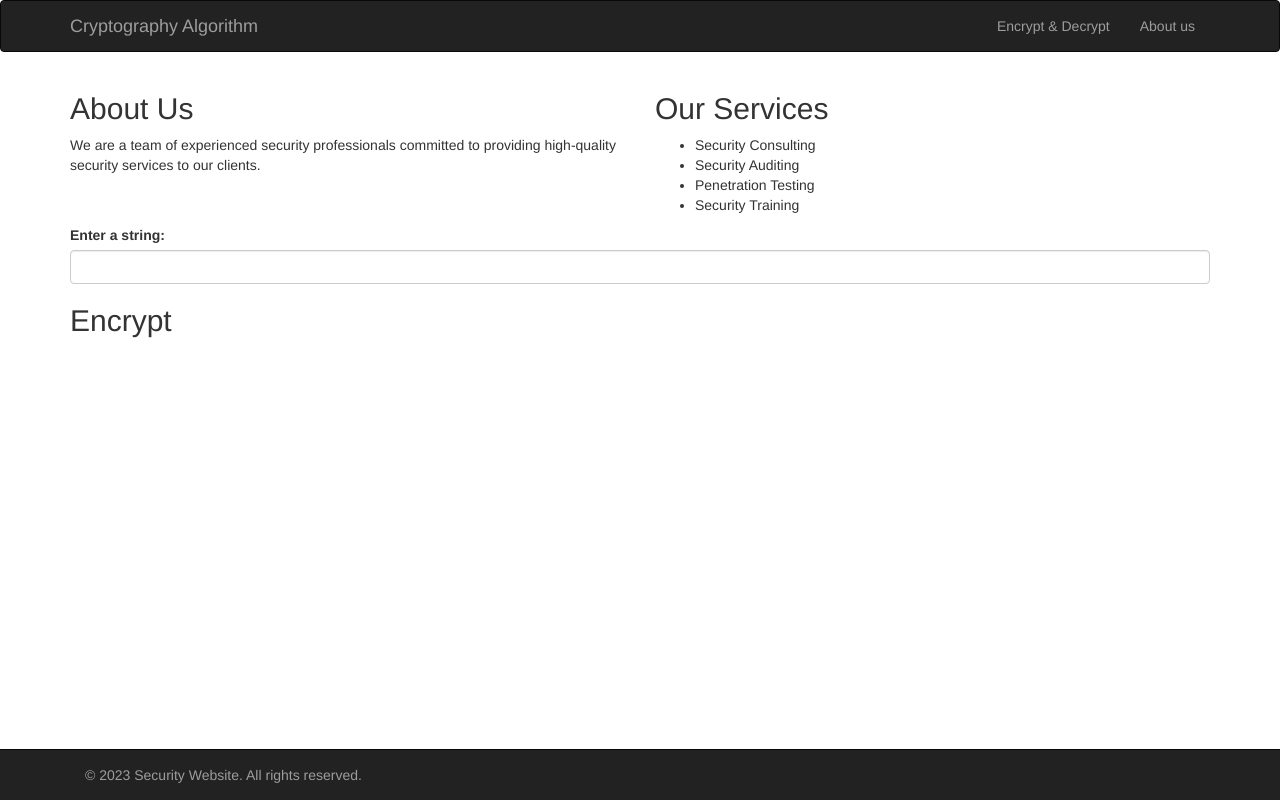
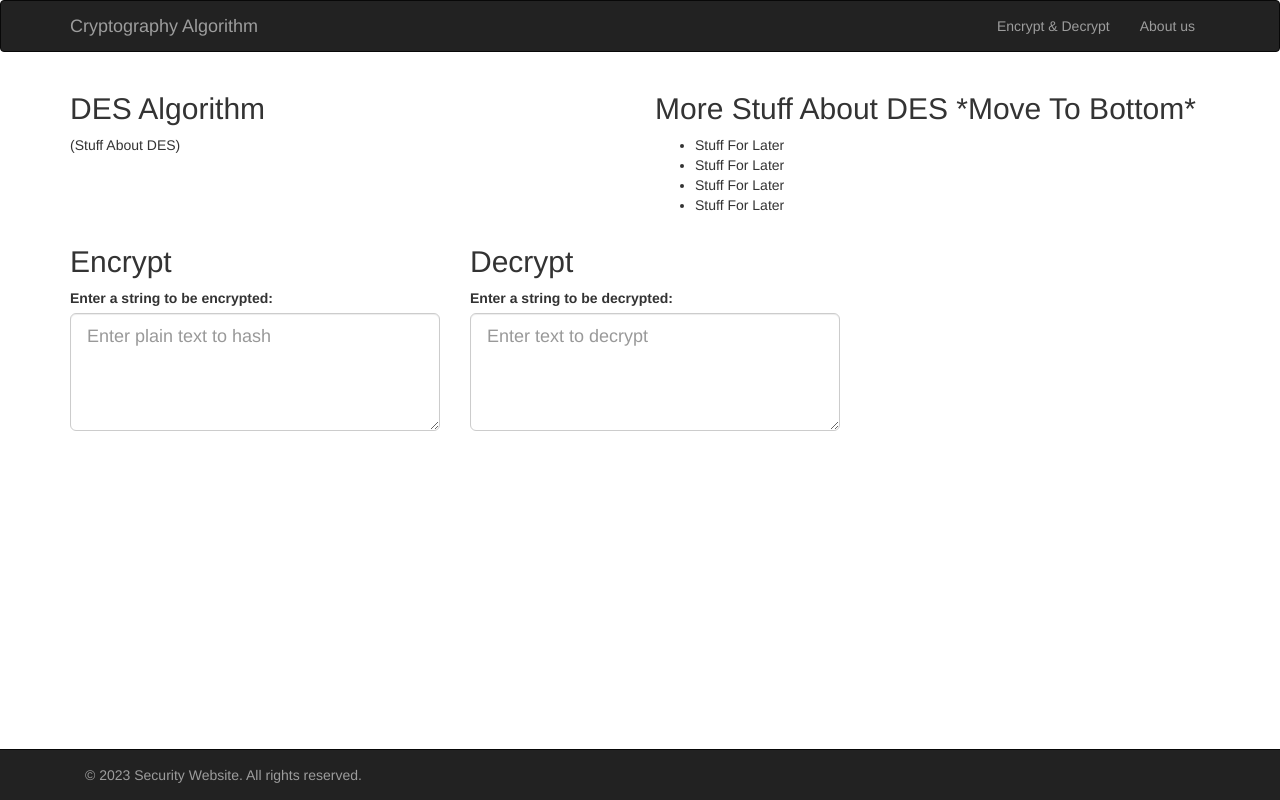
Before and after one commit to ep626/Cryptogoraphy, a plain HTML site: page index.html in a window 1280 px wide. Drawn offline with nearby package versions, Linux system fonts and the light colour scheme.

Commit message:
some stuff

```diff
--- a/index.html
+++ b/index.html
@@ -34,23 +34,28 @@
     <main class="container">
         <section class="row">
             <div class="col-md-6">
-                <h2>About Us</h2>
-                <p>We are a team of experienced security professionals committed to providing high-quality security
-                    services to our clients.</p>
+                <h2>DES Algorithm</h2>
+                <p>(Stuff About DES)</p>
             </div>
             <div class="col-md-6">
-                <h2>Our Services</h2>
+                <h2>More Stuff About DES *Move To Bottom*</h2>
                 <ul>
-                    <li>Security Consulting</li>
-                    <li>Security Auditing</li>
-                    <li>Penetration Testing</li>
-                    <li>Security Training</li>
+                    <li>Stuff For Later</li>
+                    <li>Stuff For Later</li>
+                    <li>Stuff For Later</li>
+                    <li>Stuff For Later</li>
                 </ul>
             </div>
-            <div class="container">
-                <label for="input-box">Enter a string:</label>
-                <input type="text" id="input-box" name="input-box" class="form-control">
+            <div class="col-md-6 col-sm-6 col-xs-12" style="max-width: 400px;">
                 <h2>Encrypt</h2>
+                <label for="input-box">Enter a string to be encrypted:</label>
+                <textarea id="encrypt-input" class="form-control input-lg ng-pristine ng-valid ng-touched" rows="4" placeholder="Enter plain text to hash" ng-model="textToEncrypt" name="textToEncrypt"></textarea>
+            </div>
+
+            <div class="col-md-6 col-sm-6 col-xs-12" style="max-width: 400px;">
+                <h2>Decrypt</h2>
+                <label for="input-box">Enter a string to be decrypted:</label>
+                <textarea id="decrypt-input" class="form-control input-lg ng-pristine ng-valid ng-touched" rows="4" placeholder="Enter text to decrypt" ng-model="textToDecrypt" name="textToDecrypt"></textarea>
             </div>
         </section>
     </main>
```
